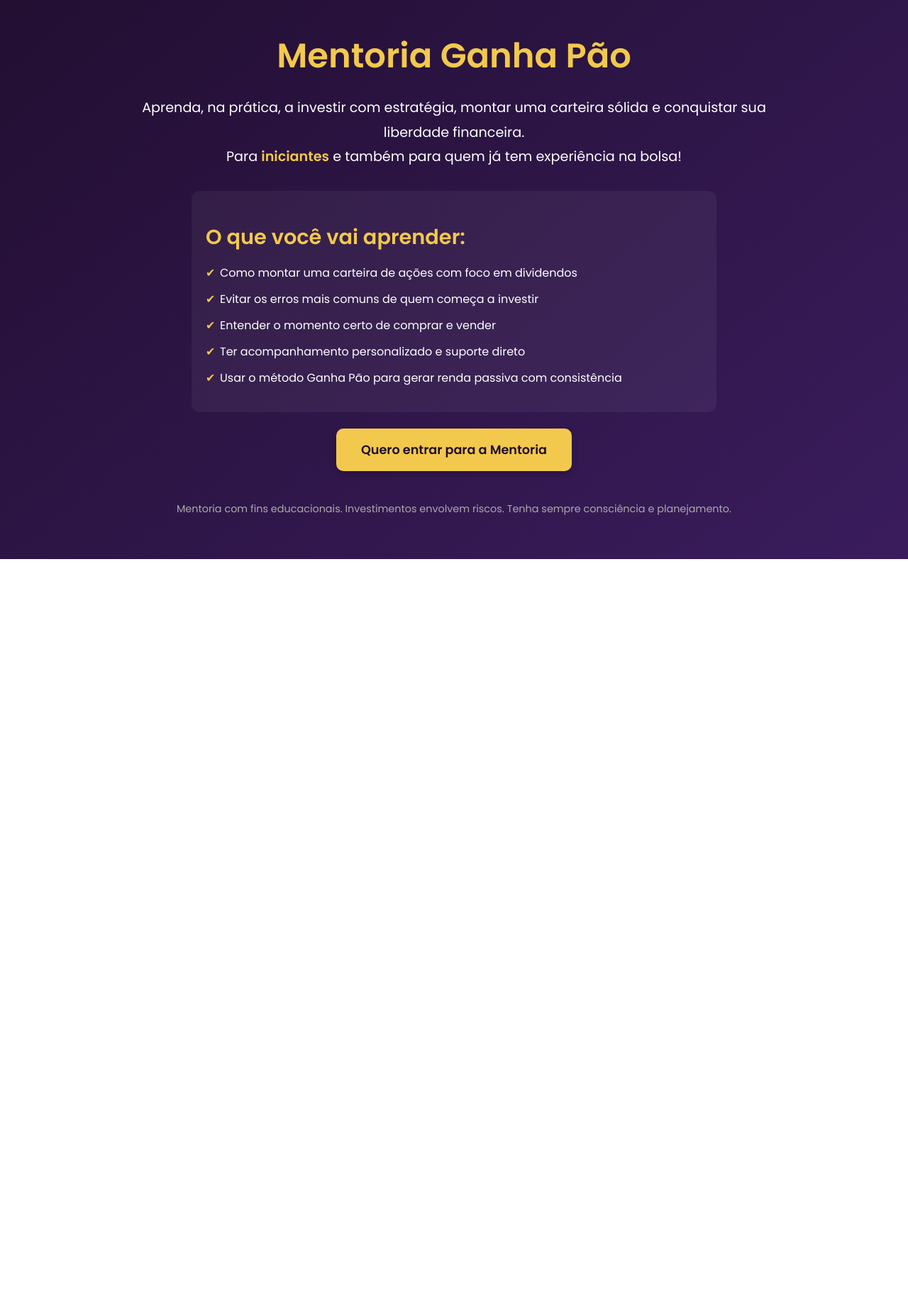
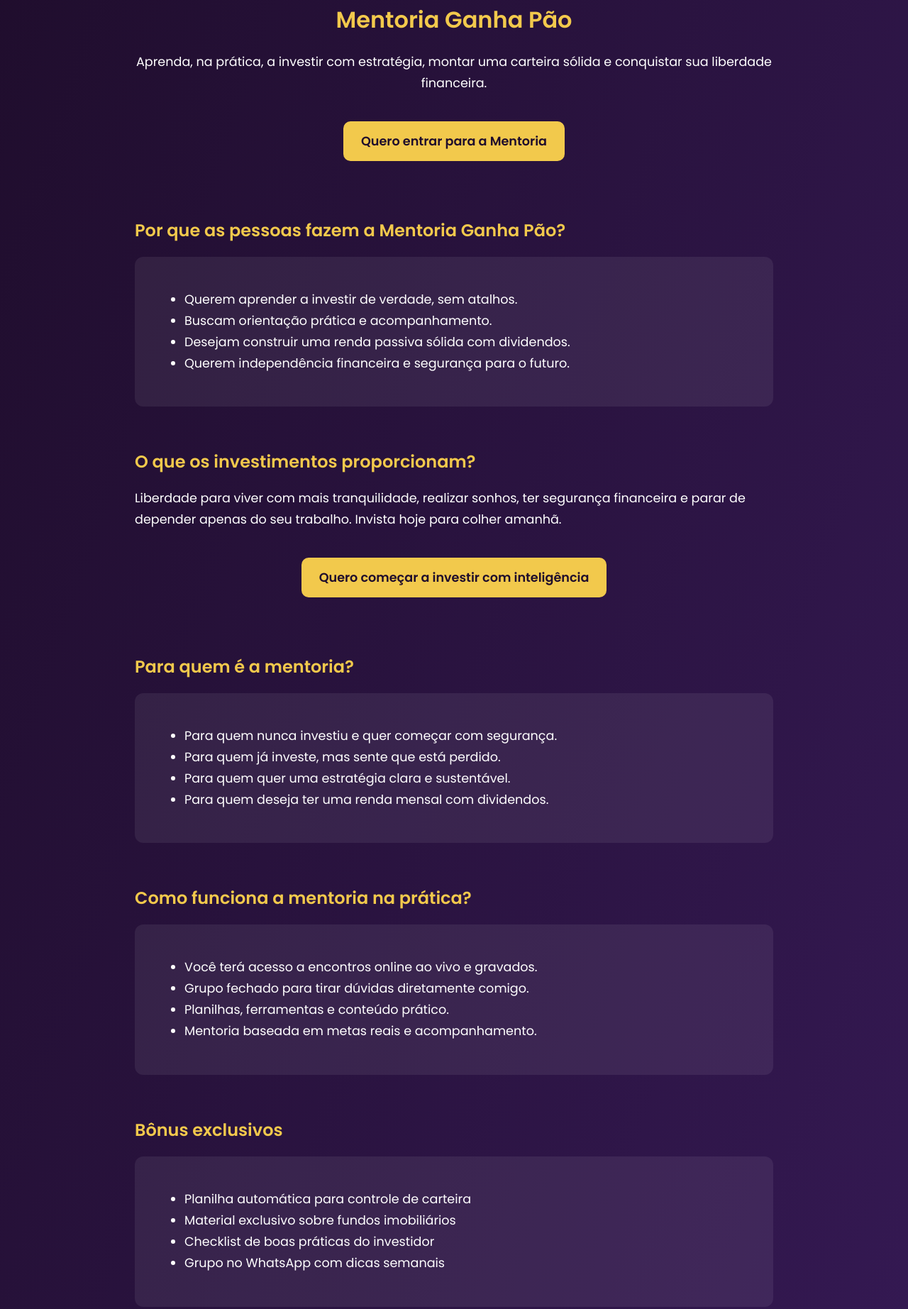
Before and after one commit to Ganhapao/ganha-pao-landing, a plain HTML site: page index.html in a window 1280 px wide. Shown: the part 236-2081 px from the top of the page at 71% size. Before the commit the page ends 1024 px from the top, so only its background shows below. Drawn offline with Linux system fonts and the light colour scheme.

Commit message:
Update index.html

```diff
--- a/index.html
+++ b/index.html
@@ -16,101 +16,201 @@
       max-width: 900px;
       margin: 0 auto;
       padding: 60px 20px;
+    }
+    .center {
       text-align: center;
     }
     .logo {
       width: 200px;
       margin-bottom: 30px;
+      display: block;
+      margin-left: auto;
+      margin-right: auto;
     }
-    h1 {
-      font-size: 3em;
-      margin-bottom: 20px;
+    h1, h2, h3 {
       color: #f2c94c;
     }
-    p {
-      font-size: 1.2em;
-      margin-bottom: 30px;
-      line-height: 1.8;
+    p, li {
+      font-size: 1.1em;
+      line-height: 1.7;
     }
     .cta-button {
       background-color: #f2c94c;
       color: #1f0d2c;
       border: none;
-      padding: 18px 35px;
+      padding: 15px 25px;
       font-size: 1.1em;
       border-radius: 10px;
       cursor: pointer;
       font-weight: 600;
       text-decoration: none;
-      transition: all 0.3s ease;
-      box-shadow: 0 4px 10px rgba(0, 0, 0, 0.2);
+      display: inline-block;
+      margin: 20px 0;
     }
     .cta-button:hover {
       background-color: #e0b43e;
-      transform: scale(1.05);
     }
-    .highlight {
-      color: #f2c94c;
+    .section {
+      margin: 60px 0;
+    }
+    .box {
+      background: rgba(255, 255, 255, 0.07);
+      border-radius: 12px;
+      padding: 30px;
+      margin: 20px 0;
+    }
+    .testimonials {
+      display: grid;
+      grid-template-columns: 1fr 1fr;
+      gap: 20px;
+    }
+    .testimonial {
+      background: rgba(255, 255, 255, 0.05);
+      padding: 20px;
+      border-radius: 10px;
+    }
+    .price-box {
+      background: #f2c94c;
+      color: #1f0d2c;
+      padding: 30px;
+      border-radius: 12px;
+      text-align: center;
+      font-size: 1.5em;
       font-weight: 600;
+      margin-top: 40px;
     }
-    .benefits {
-      text-align: left;
-      max-width: 700px;
-      margin: 0 auto 40px auto;
-      padding: 20px;
-      background-color: rgba(255, 255, 255, 0.05);
-      border-radius: 12px;
+    .faq {
+      margin-top: 40px;
     }
-    .benefits h2 {
-      color: #f2c94c;
-      font-size: 1.8em;
-      margin-bottom: 15px;
+    .faq-item {
+      margin-bottom: 20px;
     }
-    .benefits ul {
-      list-style: none;
-      padding: 0;
-    }
-    .benefits ul li {
-      padding-left: 20px;
-      margin-bottom: 12px;
-      position: relative;
-    }
-    .benefits ul li::before {
-      content: '✔';
-      position: absolute;
-      left: 0;
-      color: #f2c94c;
-    }
-    .footer {
-      margin-top: 60px;
-      font-size: 0.9em;
-      color: #aaa;
+    .faq-item h4 {
+      margin-bottom: 5px;
     }
   </style>
 </head>
 <body>
   <div class="container">
     <img src="ganha-pao-logo.png" alt="Logo Ganha Pão" class="logo">
-    <h1>Mentoria <span class="highlight">Ganha Pão</span></h1>
-    <p>
-      Aprenda, na prática, a investir com estratégia, montar uma carteira sólida e conquistar sua liberdade financeira.<br>
-      Para <span class="highlight">iniciantes</span> e também para quem já tem experiência na bolsa!
-    </p>
-
-    <div class="benefits">
-      <h2>O que você vai aprender:</h2>
-      <ul>
-        <li>Como montar uma carteira de ações com foco em dividendos</li>
-        <li>Evitar os erros mais comuns de quem começa a investir</li>
-        <li>Entender o momento certo de comprar e vender</li>
-        <li>Ter acompanhamento personalizado e suporte direto</li>
-        <li>Usar o método Ganha Pão para gerar renda passiva com consistência</li>
-      </ul>
+    <div class="center">
+      <h1>Mentoria <span class="highlight">Ganha Pão</span></h1>
+      <p>Aprenda, na prática, a investir com estratégia, montar uma carteira sólida e conquistar sua liberdade financeira.</p>
+      <a href="https://wa.me/5521993051573?text=Ol%C3%A1%2C+quero+entrar+na+Mentoria+Ganha+P%C3%A3o" class="cta-button" target="_blank">Quero entrar para a Mentoria</a>
     </div>
 
-    <a href="https://wa.me/5521993051573?text=Ol%C3%A1%2C+quero+entrar+na+Mentoria+Ganha+P%C3%A3o" class="cta-button" target="_blank">Quero entrar para a Mentoria</a>
+    <div class="section">
+      <h2>Por que as pessoas fazem a Mentoria Ganha Pão?</h2>
+      <div class="box">
+        <ul>
+          <li>Querem aprender a investir de verdade, sem atalhos.</li>
+          <li>Buscam orientação prática e acompanhamento.</li>
+          <li>Desejam construir uma renda passiva sólida com dividendos.</li>
+          <li>Querem independência financeira e segurança para o futuro.</li>
+        </ul>
+      </div>
+    </div>
 
-    <div class="footer">
+    <div class="section">
+      <h2>O que os investimentos proporcionam?</h2>
+      <p>Liberdade para viver com mais tranquilidade, realizar sonhos, ter segurança financeira e parar de depender apenas do seu trabalho. Invista hoje para colher amanhã.</p>
+      <div class="center">
+        <a href="https://wa.me/5521993051573?text=Ol%C3%A1%2C+quero+come%C3%A7ar+a+investir+com+intelig%C3%AAncia" class="cta-button" target="_blank">Quero começar a investir com inteligência</a>
+      </div>
+    </div>
+
+    <div class="section">
+      <h2>Para quem é a mentoria?</h2>
+      <div class="box">
+        <ul>
+          <li>Para quem nunca investiu e quer começar com segurança.</li>
+          <li>Para quem já investe, mas sente que está perdido.</li>
+          <li>Para quem quer uma estratégia clara e sustentável.</li>
+          <li>Para quem deseja ter uma renda mensal com dividendos.</li>
+        </ul>
+      </div>
+    </div>
+
+    <div class="section">
+      <h2>Como funciona a mentoria na prática?</h2>
+      <div class="box">
+        <ul>
+          <li>Você terá acesso a encontros online ao vivo e gravados.</li>
+          <li>Grupo fechado para tirar dúvidas diretamente comigo.</li>
+          <li>Planilhas, ferramentas e conteúdo prático.</li>
+          <li>Mentoria baseada em metas reais e acompanhamento.</li>
+        </ul>
+      </div>
+    </div>
+
+    <div class="section">
+      <h2>Bônus exclusivos</h2>
+      <div class="box">
+        <ul>
+          <li>Planilha automática para controle de carteira</li>
+          <li>Material exclusivo sobre fundos imobiliários</li>
+          <li>Checklist de boas práticas do investidor</li>
+          <li>Grupo no WhatsApp com dicas semanais</li>
+        </ul>
+      </div>
+    </div>
+
+    <div class="section">
+      <h2>Quem sou eu?</h2>
+      <div class="box">
+        <p>Sou um educador financeiro apaixonado por transformar vidas por meio do conhecimento. Atuei no Grupo Santander Brasil e hoje lidero iniciativas no Poupa Tempo RJ. Com minha experiência no mercado e na prática, desenvolvi um método direto e descomplicado para quem quer investir de verdade.</p>
+      </div>
+    </div>
+
+    <div class="section">
+      <h2>Depoimentos de quem já passou pela mentoria</h2>
+      <div class="testimonials">
+        <div class="testimonial">
+          <p><strong>Renato S.</strong>: “Comecei do zero e hoje recebo dividendos todo mês. Simples e direto como prometido!”</p>
+        </div>
+        <div class="testimonial">
+          <p><strong>Luciana M.</strong>: “A didática e o suporte me surpreenderam. Valeu cada centavo!”</p>
+        </div>
+        <div class="testimonial">
+          <p><strong>Thiago A.</strong>: “Tinha medo de investir. Hoje tenho minha carteira e sei o que estou fazendo.”</p>
+        </div>
+        <div class="testimonial">
+          <p><strong>Carla B.</strong>: “Os bônus ajudaram muito, especialmente a planilha. Muito mais organizado agora.”</p>
+        </div>
+      </div>
+    </div>
+
+    <div class="section">
+      <h2>Valor da Mentoria</h2>
+      <div class="price-box">
+        Apenas R$250,00
+      </div>
+      <div class="center">
+        <a href="https://wa.me/5521993051573?text=Quero+garantir+minha+vaga+na+mentoria+Ganha+P%C3%A3o" class="cta-button" target="_blank">Quero garantir minha vaga</a>
+      </div>
+    </div>
+
+    <div class="section faq">
+      <h2>Perguntas Frequentes</h2>
+      <div class="faq-item">
+        <h4>Preciso ter muito dinheiro para começar a investir?</h4>
+        <p>Não. Com valores acessíveis já é possível aplicar e montar sua carteira.</p>
+      </div>
+      <div class="faq-item">
+        <h4>Essa mentoria serve pra mim que sou iniciante?</h4>
+        <p>Sim. Ela foi feita justamente para quem está começando e quer evitar erros comuns.</p>
+      </div>
+      <div class="faq-item">
+        <h4>Já invisto, mas quero melhorar. Essa mentoria me ajuda?</h4>
+        <p>Com certeza. Vamos revisar sua estratégia e buscar otimizar sua carteira com foco em renda e segurança.</p>
+      </div>
+      <div class="faq-item">
+        <h4>Como acesso os conteúdos?</h4>
+        <p>Você receberá tudo por WhatsApp e e-mail, com acesso ao grupo fechado e aulas gravadas.</p>
+      </div>
+    </div>
+
+    <div class="footer center">
       Mentoria com fins educacionais. Investimentos envolvem riscos. Tenha sempre consciência e planejamento.
     </div>
   </div>
```
